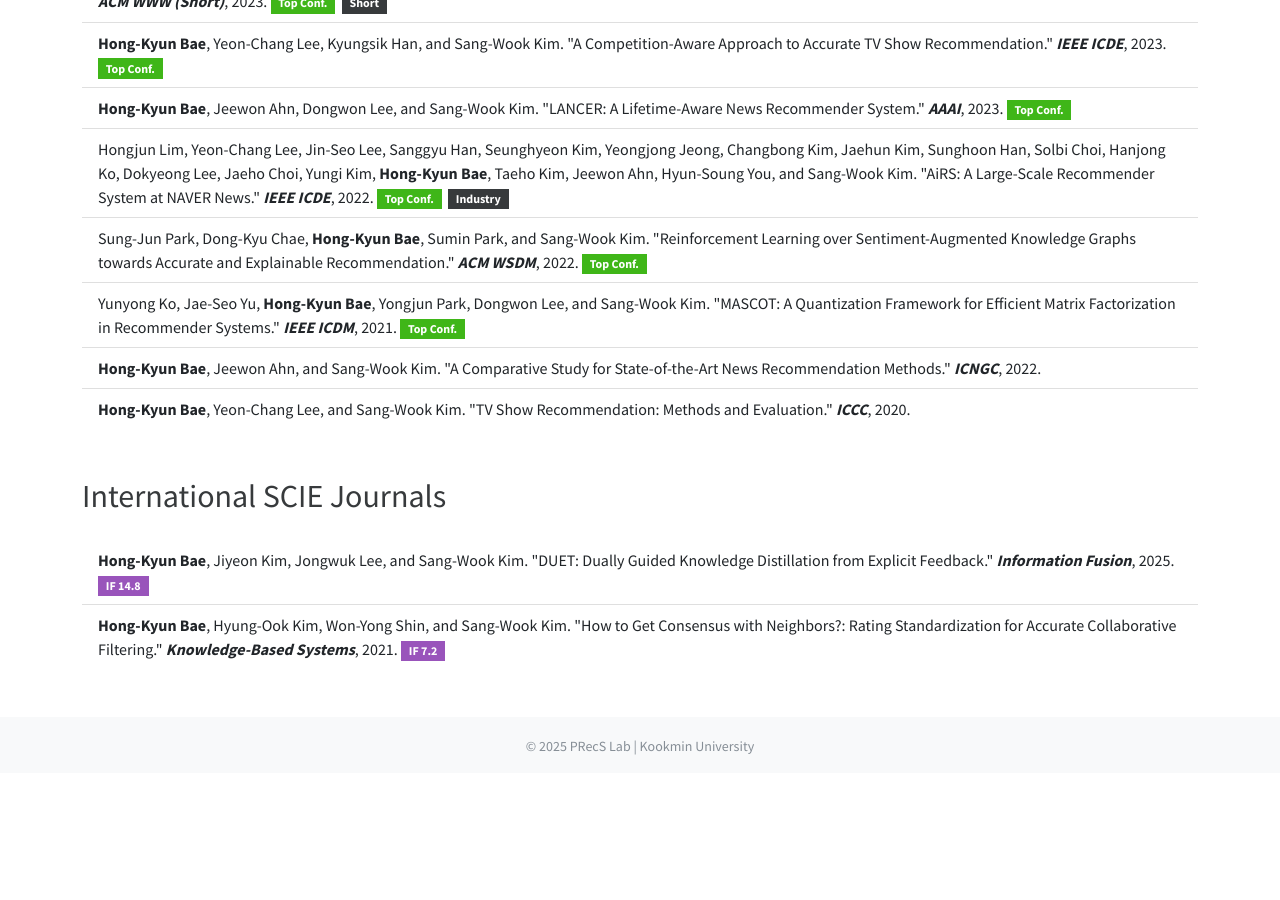
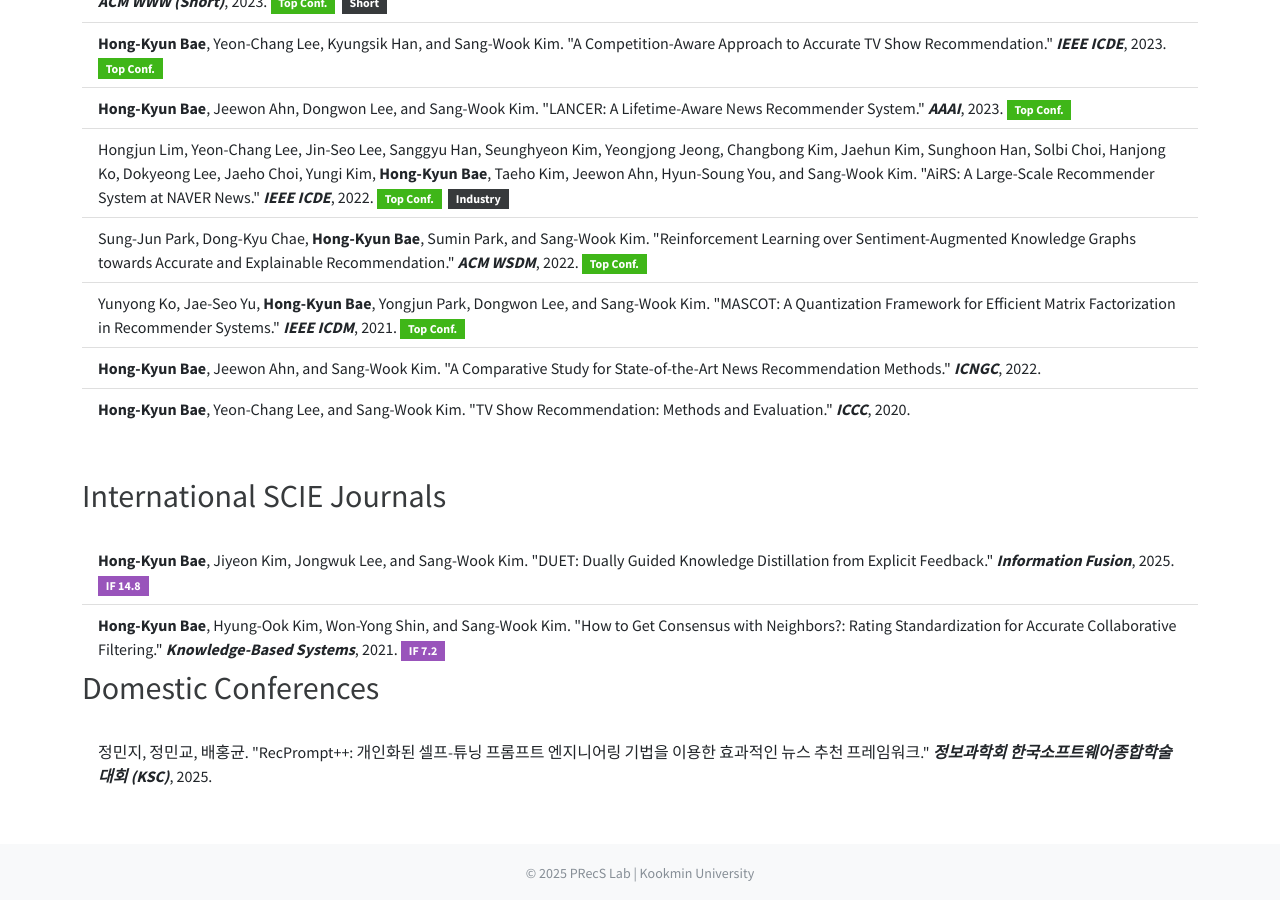
Before and after one commit to hongkyun-bae/hongkyun-bae.github.io, a Jekyll site: the page precs/publications.html, which Jekyll copies as it is, in a window 1280 px wide and 900 px high, scrolled down 669 px. Built offline with Jekyll 4.4.1, drawn with Linux system fonts in a browser that asks for light colours; nearby versions of some CDN libraries; before the commit the page ends 1442 px from its top, so only the background shows below that.

Commit message:
Update publications.html

```diff
--- a/precs/publications.html
+++ b/precs/publications.html
@@ -150,6 +150,19 @@
 
     </ul>
   </section>
+  <!-- Domestic Conferences -->
+  <section>
+    <h2 class="mb-4">Domestic Conferences</h2>
+    <ul class="list-group list-group-flush">
+
+      <li class="list-group-item">
+        정민지, 정민교, 배홍균.
+        "RecPrompt++: 개인화된 셀프-튜닝 프롬프트 엔지니어링 기법을 이용한 효과적인 뉴스 추천 프레임워크."
+        <em><strong>정보과학회 한국소프트웨어종합학술대회 (KSC)</strong></em>, 2025.
+      </li>
+
+    </ul>
+  </section>
 </main>
 
 <!-- Footer -->
```
